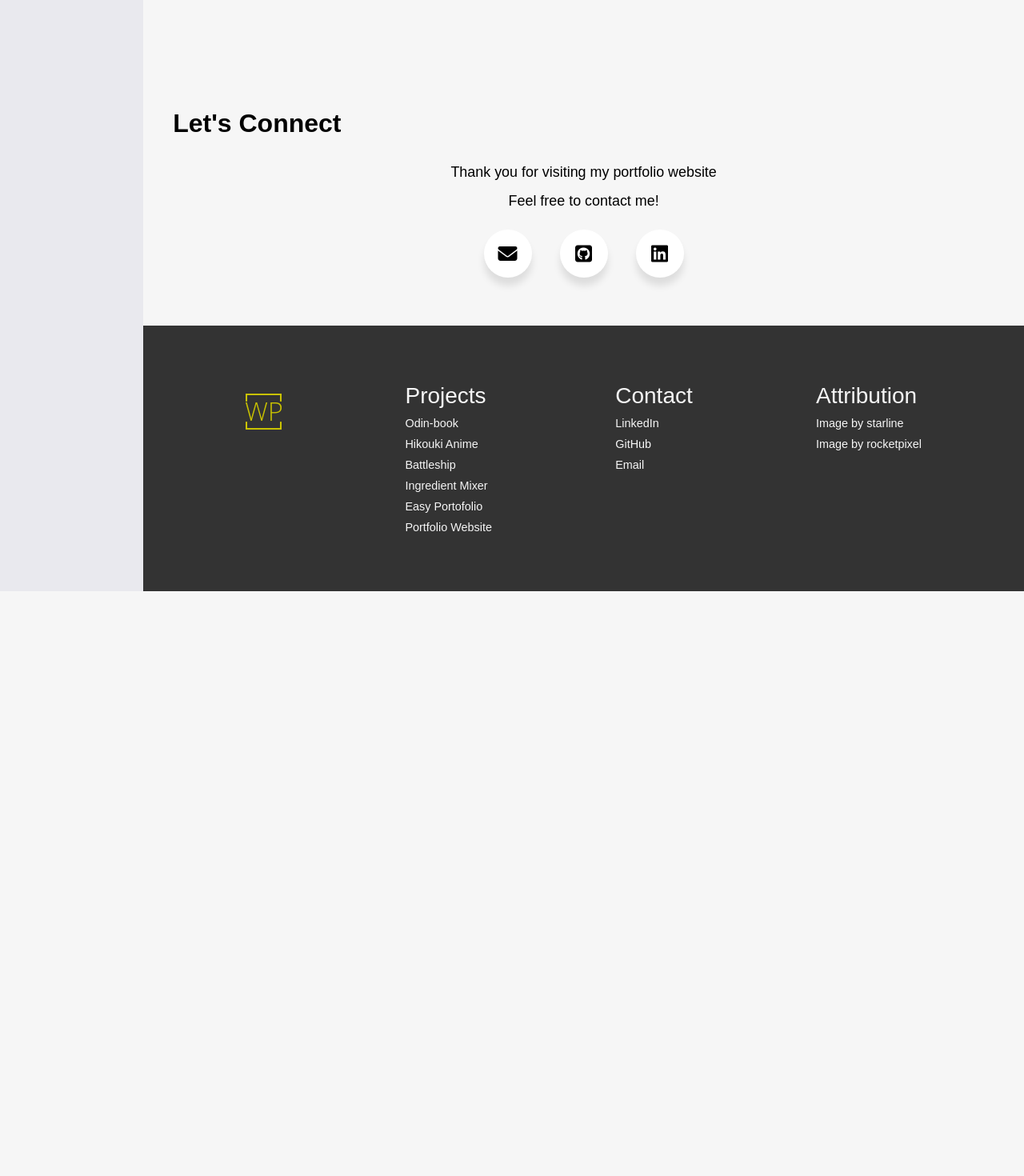
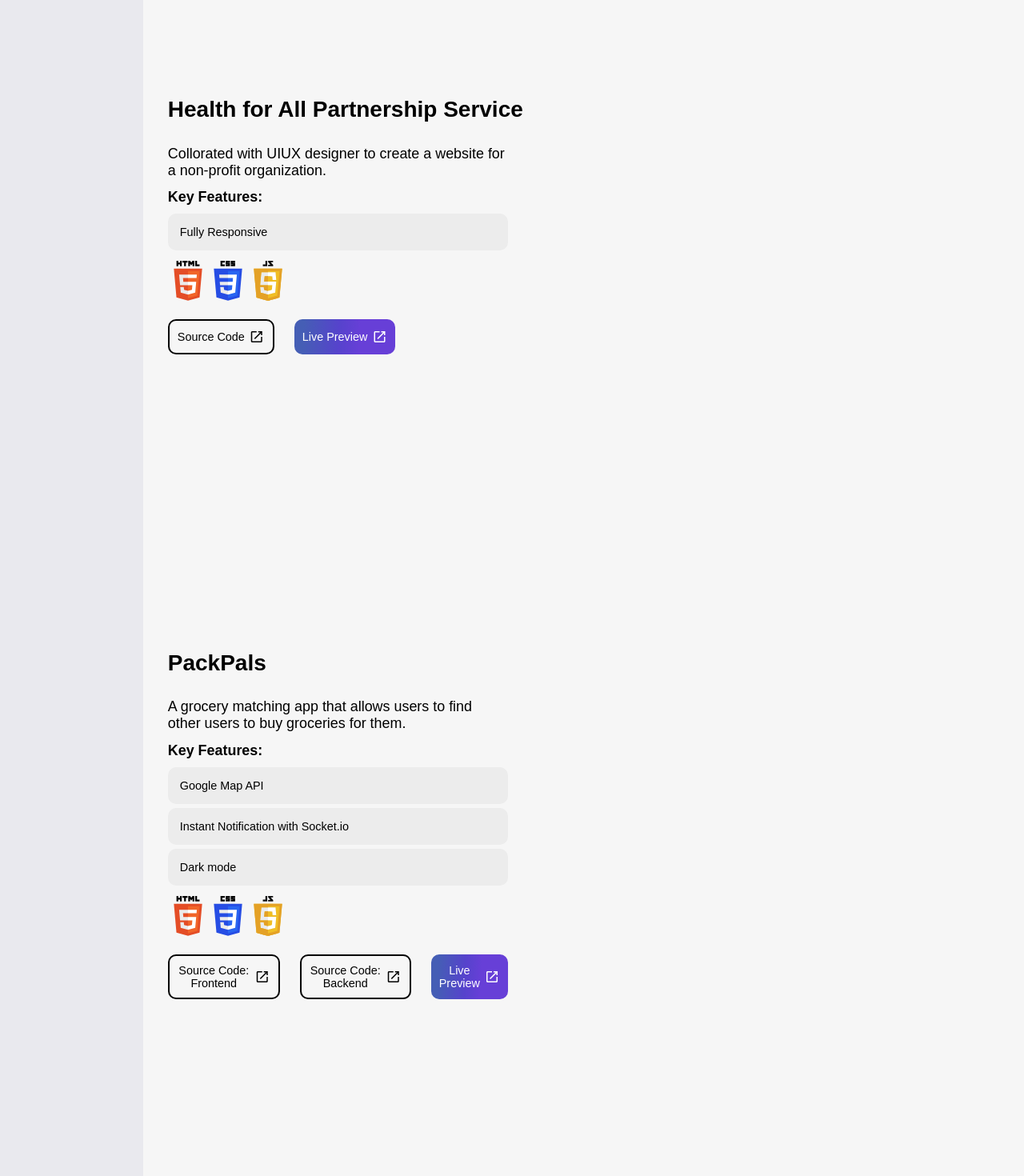
Before and after one commit to williamphk/portfolio-website-react, a React (Vite) app: page / in a window 1280 px wide. Shown: the part 6800-8270 px from the top of the page at 80% size. Before the commit the page ends 7539 px from the top, so only its background shows below. Built offline with nearby package versions, Linux system fonts and the light colour scheme; a web font is replaced by a local one.

Commit message:
Add ProjectSeven and ProjectEight components

```diff
--- a/src/components/Projects.jsx
+++ b/src/components/Projects.jsx
@@ -8,6 +8,8 @@ import ProjectThree from "./projects/ProjectThree.jsx";
 import ProjectFour from "./projects/ProjectFour.jsx";
 import ProjectFive from "./projects/ProjectFive.jsx";
 import ProjectSix from "./projects/ProjectSix.jsx";
+import ProjectSeven from "./projects/ProjectSeven.jsx";
+import ProjectEight from "./projects/ProjectEight.jsx";
 
 import projectOne from "../assets/project-one.webp";
 import projectTwo from "../assets/project-two.webp";
@@ -15,6 +17,8 @@ import projectThree from "../assets/project-three.webp";
 import projectFour from "../assets/project-four.webp";
 import projectFive from "../assets/project-five.webp";
 import projectSix from "../assets/project-six.png";
+import projectSeven from "../assets/project-seven.png";
+import projectEight from "../assets/project-eight.png";
 
 import register from "../assets/videos/Project_1/Register.mp4";
 import oauth from "../assets/videos/Project_1/OAuth.mp4";
@@ -42,6 +46,8 @@ export default function Projects() {
     projectFour,
     projectFive,
     projectSix,
+    projectSeven,
+    projectEight,
   ];
 
   const [currentVideoSrc, setCurrentVideoSrc] = useState(null);
@@ -184,6 +190,8 @@ export default function Projects() {
           />
           <ProjectFive projectFive={projectFive} />
           <ProjectSix projectSix={projectSix} />
+          <ProjectSeven projectSeven={projectSeven} />
+          <ProjectEight projectEight={projectEight} />
         </div>
         {isTablet ? (
           <></>
--- /dev/null
+++ b/src/components/projects/ProjectEight.jsx
@@ -0,0 +1,87 @@
+import { Tooltip } from "react-tooltip";
+
+import javascript from "../../assets/icons/javascript.svg";
+import html from "../../assets/icons/html.svg";
+import css from "../../assets/icons/css.svg";
+
+export default function ProjectEight({ projectEight }) {
+  return (
+    <article className="project">
+      <div className="project-introduction hidden">
+        <div>
+          <h3 className="project-title">PackPals</h3>
+        </div>
+        <div className="project-description-and-live-preview-button">
+          <img
+            className="project-image-tablet"
+            src={projectEight}
+            alt="A screenshot of my project 8"
+          />
+          <p className="project-description">
+            A grocery matching app that allows users to find other users to buy
+            groceries for them.
+          </p>
+          <div className="intersecting-element" data-img="7"></div>
+          <h4 className="project-description">Key Features:</h4>
+          <div className="hover-wrapper">
+            <button className="hover hover8">Google Map API</button>
+            <button className="hover hover8">
+              Instant Notification with Socket.io
+            </button>
+            <button className="hover hover8">Dark mode</button>
+          </div>
+          <div className="project-description">
+            <img
+              src={html}
+              alt="html"
+              data-tooltip-id="html-tooltip"
+              data-tooltip-content="HTML"
+            />
+            <Tooltip id="html-tooltip" />
+            <img
+              src={css}
+              alt="css"
+              data-tooltip-id="css-tooltip"
+              data-tooltip-content="CSS"
+            />
+            <Tooltip id="css-tooltip" />
+            <img
+              src={javascript}
+              alt="js"
+              data-tooltip-id="js-tooltip"
+              data-tooltip-content="JavaScript"
+            />
+            <Tooltip id="js-tooltip" />
+          </div>
+          <div className="project-button-wrapper">
+            <a
+              href="https://github.com/williamphk/PackPals-frontend/"
+              className="live-preview-button"
+              target="_blank"
+            >
+              Source Code: Frontend
+              <span className="material-symbols-outlined">open_in_new</span>
+            </a>
+            <a
+              href="https://github.com/williamphk/PackPals-backend/"
+              className="live-preview-button"
+              target="_blank"
+            >
+              Source Code: Backend
+              <span className="material-symbols-outlined">open_in_new</span>
+            </a>
+            <a
+              href="https://packpals.williamphk.com/"
+              className="live-preview-button"
+              id="live-preview"
+              target="_blank"
+            >
+              Live Preview
+              <span className="material-symbols-outlined">open_in_new</span>
+            </a>
+          </div>
+        </div>
+      </div>
+    </article>
+  );
+}
--- /dev/null
+++ b/src/components/projects/ProjectSeven.jsx
@@ -0,0 +1,75 @@
+import { Tooltip } from "react-tooltip";
+
+import javascript from "../../assets/icons/javascript.svg";
+import html from "../../assets/icons/html.svg";
+import css from "../../assets/icons/css.svg";
+
+export default function ProjectSeven({ projectSeven }) {
+  return (
+    <article className="project">
+      <div className="project-introduction hidden">
+        <div>
+          <h3 className="project-title">Health for All Partnership Service</h3>
+        </div>
+        <div className="project-description-and-live-preview-button">
+          <img
+            className="project-image-tablet"
+            src={projectSeven}
+            alt="A screenshot of my project 7"
+          />
+          <p className="project-description">
+            Collorated with UIUX designer to create a website for a non-profit
+            organization.
+          </p>
+          <div className="intersecting-element" data-img="6"></div>
+          <h4 className="project-description">Key Features:</h4>
+          <div className="hover-wrapper">
+            <button className="hover hover7">Fully Responsive</button>
+          </div>
+          <div className="project-description">
+            <img
+              src={html}
+              alt="html"
+              data-tooltip-id="html-tooltip"
+              data-tooltip-content="HTML"
+            />
+            <Tooltip id="html-tooltip" />
+            <img
+              src={css}
+              alt="css"
+              data-tooltip-id="css-tooltip"
+              data-tooltip-content="CSS"
+            />
+            <Tooltip id="css-tooltip" />
+            <img
+              src={javascript}
+              alt="js"
+              data-tooltip-id="js-tooltip"
+              data-tooltip-content="JavaScript"
+            />
+            <Tooltip id="js-tooltip" />
+          </div>
+          <div className="project-button-wrapper">
+            <a
+              href="https://github.com/williamphk/Health-for-All-Partnership-Service/"
+              className="live-preview-button"
+              target="_blank"
+            >
+              Source Code
+              <span className="material-symbols-outlined">open_in_new</span>
+            </a>
+            <a
+              href="https://williamphk.github.io/Health-for-All-Partnership-Service/"
+              className="live-preview-button"
+              id="live-preview"
+              target="_blank"
+            >
+              Live Preview
+              <span className="material-symbols-outlined">open_in_new</span>
+            </a>
+          </div>
+        </div>
+      </div>
+    </article>
+  );
+}
```
Also changed, not shown: src/assets/project-eight.png (added).
